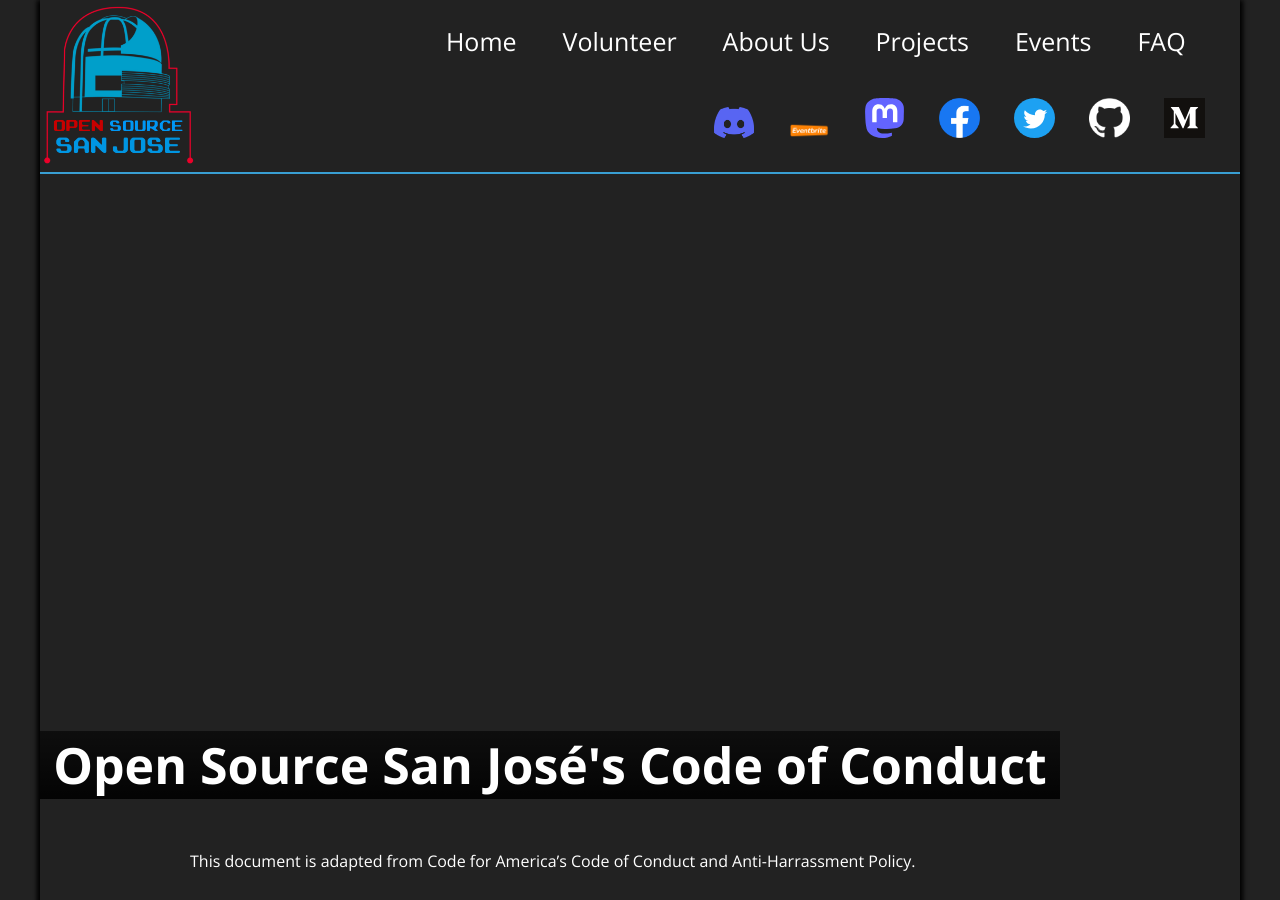
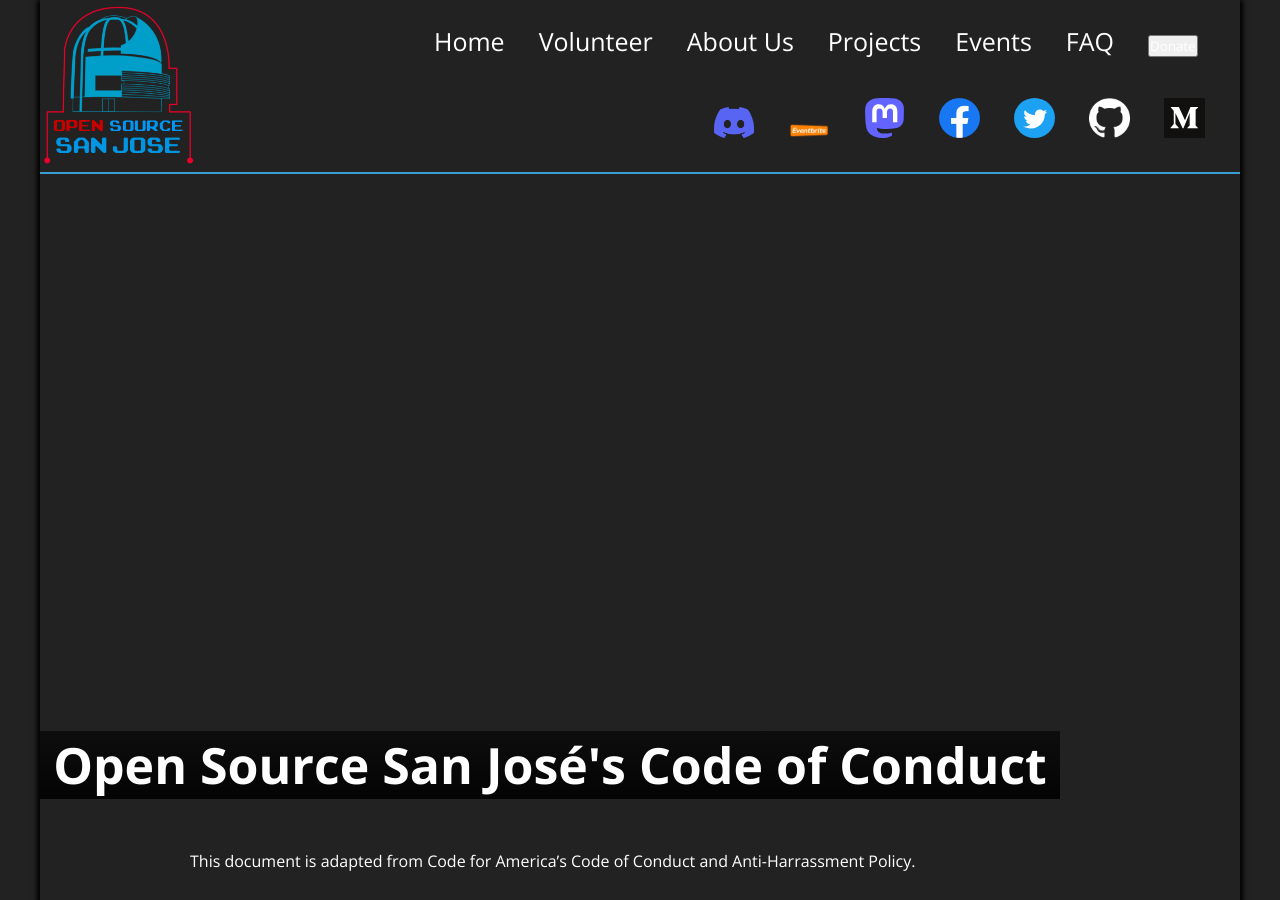
Before and after one commit to codeforsanjose/codeforsanjose.github.io, a Jekyll site: the page built from codeofconduct.html, in a window 1280 px wide and 900 px high. Built offline with Jekyll 4.4.1, drawn with Linux system fonts in a browser that asks for light colours; nearby versions of some CDN libraries.

Commit message:
following other patterns this should work but wasnt able to run locally to see

```diff
--- /dev/null
+++ b/_includes/donateButton.html
@@ -0,0 +1,5 @@
+<a href="https://www.paypal.com/donate/?hosted_button_id=RH4Y34HGQ535S" target="_blank">
+    <button>
+        Donate
+    </button>
+</a>
--- a/_includes/footer.html
+++ b/_includes/footer.html
@@ -13,6 +13,9 @@
     <a href="https://github.com/{{ site.contact.github }}/" target="_blank" rel="noopener noref">Github</a>
     <a href="https://medium.com/{{ site.contact.medium }}" target="_blank" rel="noopener noref">Medium</a>
   </div>
+  <div>
+    {% include donateButton.html %}
+  </div>
 </div>
 <div id="legal">
   <a href="./index.html">
--- a/_includes/navigation.html
+++ b/_includes/navigation.html
@@ -5,3 +5,4 @@
 <!-- <a href="https://apply.codeforsanjose.org/donate"
   target="_blank" rel="noopener noref">Donate</a> -->
 <a href="./faq.html">FAQ</a>
+{% include donateButton.html %}
```
